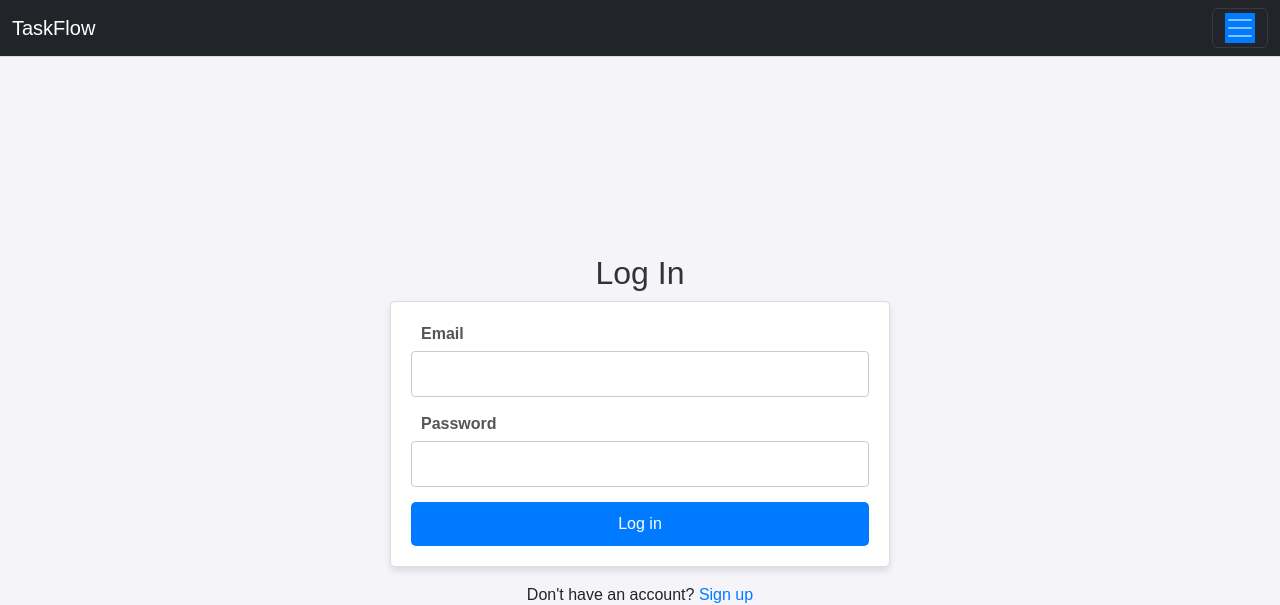
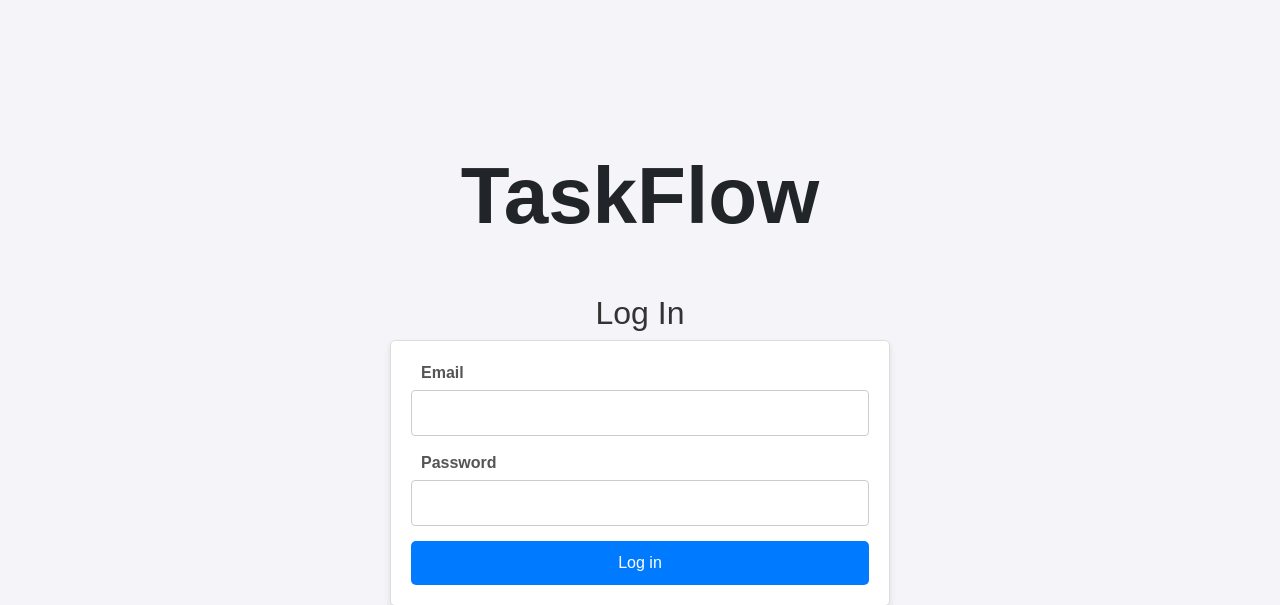
Before and after one commit to auyber/TaskFlow, a Flask app: page / in a window 1280 px wide. Shown: the top 605 px of the page. Run offline with Flask 3, Linux system fonts and the light colour scheme.

Commit message:
feat: update task flow

```diff
--- a/app/static/css/styles.css
+++ b/app/static/css/styles.css
@@ -197,7 +197,7 @@ footer {
     font-size: 5rem;
     font-weight: bold;
     text-align: center;
-    margin-bottom: 100px;
+    margin-bottom: 50px;
 }
 
 /* Styles for login and register link texts */
--- a/app/templates/base.html
+++ b/app/templates/base.html
@@ -8,6 +8,8 @@
     <link rel="stylesheet" href="{{ url_for('static', filename='css/styles.css') }}">
 </head>
 <body class="d-flex flex-column min-vh-100">
+
+    {% if not request.endpoint in ['login', 'register'] %}
     <!-- Navigation bar -->
     <nav class="navbar navbar-dark bg-dark">
         <div class="container-fluid">
@@ -36,6 +38,7 @@
             </div>
         </div>
     </nav>
+    {% endif %}
 
     <!-- Exibição de mensagens de flash -->
     <div class="container mt-4">
@@ -55,10 +58,12 @@
         {% block content %}{% endblock %}
     </div>
 
-    <!-- Fixed footer -->
+    {% if request.endpoint in ['login', 'register'] %}
+    <!-- Fixed footer for login and register pages -->
     <footer class="bg-dark text-white text-center py-3">
         <p>© 2024 | All rights reserved | Website creation by <a href="https://github.com/auyber" target="_blank" class="text-white">Auyber Genesini Moura</a>.</p>
     </footer>
+    {% endif %}
 
     <!-- Bootstrap scripts -->
     <script src="https://cdn.jsdelivr.net/npm/bootstrap@5.3.1/dist/js/bootstrap.bundle.min.js"></script>
--- a/app/templates/login.html
+++ b/app/templates/login.html
@@ -3,6 +3,7 @@
 {% block title %}Login - TaskFlow{% endblock %}
 
 {% block content %}
+    <h1 class="page-title">TaskFlow</h1>
     <h2 class="text-center">Log In</h2>
     <form class="login-register-form" method="POST">
         {{ form.hidden_tag() }}
--- a/app/templates/register.html
+++ b/app/templates/register.html
@@ -3,6 +3,7 @@
 {% block title %}Registration - TaskFlow{% endblock %}
 
 {% block content %}
+    <h1 class="page-title">TaskFlow</h1>
     <h2 class="text-center">Sign Up</h2>
     <form class="login-register-form" method="POST">
         {{ form.hidden_tag() }}
```
